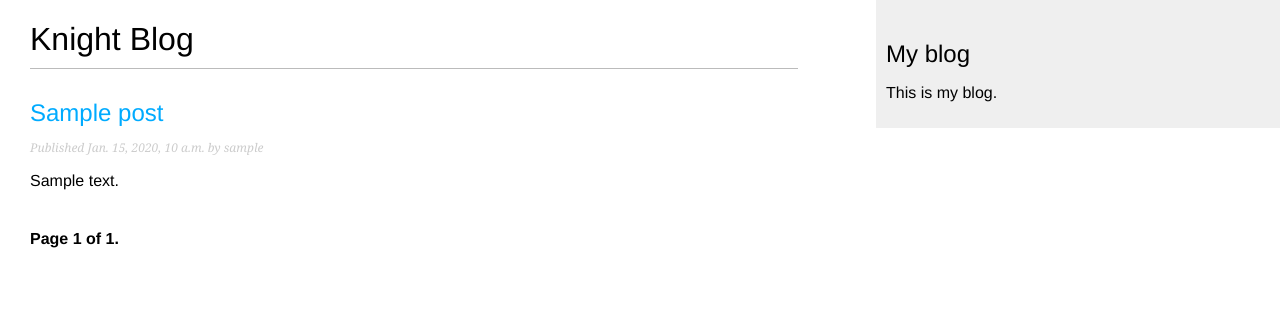
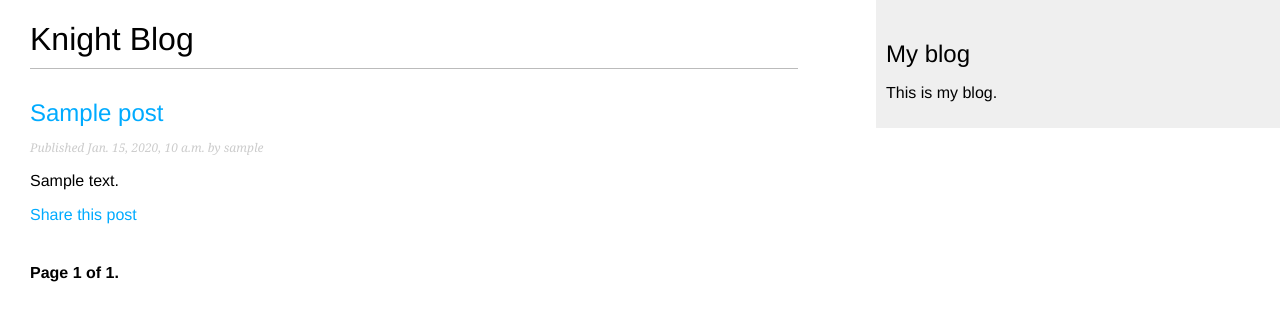
Before and after one commit to knightSarai/knight-blog, a Django app: page /blog/ in a window 1280 px wide. Shown: the top 321 px of the page. Run offline with Django 3.2, Linux system fonts and the light colour scheme; tables that the repository leaves empty hold one stand-in row (values such as "Sample post"); some libraries are stand-ins or nearby versions.

Commit message:
Add share post functionality

```diff
--- a/main/templates/post/list.html
+++ b/main/templates/post/list.html
@@ -9,7 +9,12 @@
         <p class="date">
             Published {{ post.publish }} by {{ post.author }}
         </p>
-        {{ post.body|safe|truncatewords:30|linebreaks}}
+        {{ post.body|safe|truncatewords:30|linebreaks }}
+        <p>
+            <a href="{% url "main:share_post" post.id %}">
+                Share this post
+            </a>
+        </p>
     {% endfor %}
-    {% include "pagination.html" with page=posts %}
+    {% include "pagination.html" with page=page_obj %}
 {% endblock %}
--- a/main/urls.py
+++ b/main/urls.py
@@ -4,8 +4,10 @@ from . import views
 app_name = 'main'
 
 urlpatterns = [
-    path('', views.posts_list, name='posts_list'),
+    # path('', views.posts_list, name='posts_list'),
+    path('', views.PostListView.as_view(), name='posts_list'),
     path('<int:year>/<int:month>/<int:day>/<slug:post>/',
          views.get_post, name='get_post'
-         )
+         ),
+    path('<int:post_id>/share/', views.post_share, name='share_post')
 ]
--- a/main/views.py
+++ b/main/views.py
@@ -1,6 +1,17 @@
 from django.shortcuts import render, get_object_or_404
 from django.core.paginator import Paginator, EmptyPage, PageNotAnInteger
+from django.views.generic import ListView
+from django.core.mail import send_mail
+
 from .models import Post
+from .forms import EmailPostForm
+
+
+class PostListView(ListView):
+    queryset = Post.published.all()
+    context_object_name = 'posts'
+    paginate_by = 3
+    template_name = 'post/list.html'
 
 
 def posts_list(request):
@@ -26,3 +37,28 @@ def get_post(request, year, month, day, post):
     return render(request,
                   'post/detail.html',
                   {'post': post})
+
+
+def post_share(request, post_id):
+    post = get_object_or_404(Post, id=post_id, status='published')
+    sent = False
+
+    if request.method == 'POST':
+        form = EmailPostForm(request.POST)
+        if form.is_valid():
+            # Send mail
+            form_data = form.cleaned_data
+            post_url = request.build_absolute_uri(post.get_absolute_url())
+            subject = f'Hello!, {form_data["name"]} recommends you read {post.title}'
+            message = f'Read {post.title} at {post_url}\n\n {form_data["name"]}\'s comments: {form_data["comments"]}'
+            send_mail(subject, message, 'mailknightsarai@gmail.com', [form_data['to']])
+            sent = True
+
+    else:
+        form = EmailPostForm()
+
+    return render(request, 'post/share.html', {
+        'post': post,
+        'form': form,
+        'sent': sent
+    })
```
Also changed, not shown: blog/settings.py (+7 -0 lines), main/forms.py (added, +8 -0 lines), main/templates/post/share.html (added, +23 -0 lines).
